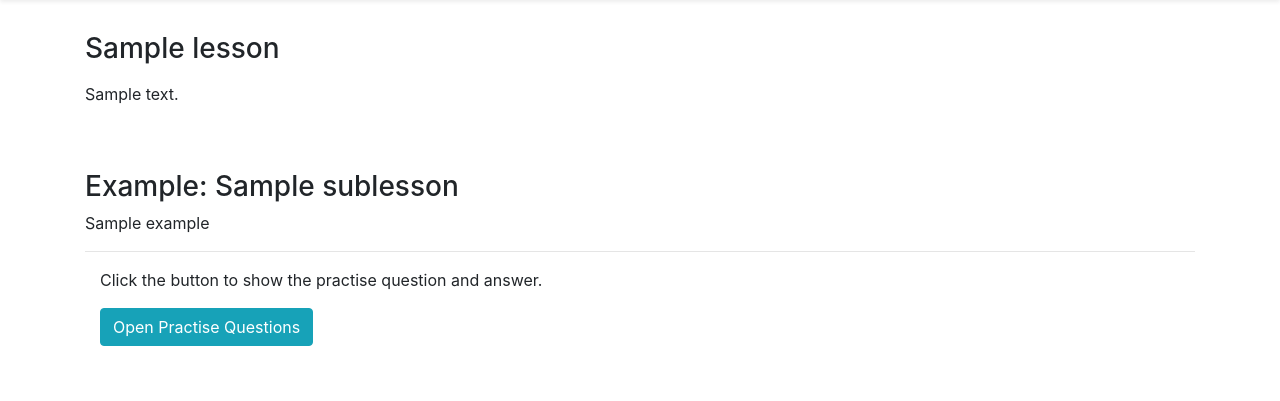
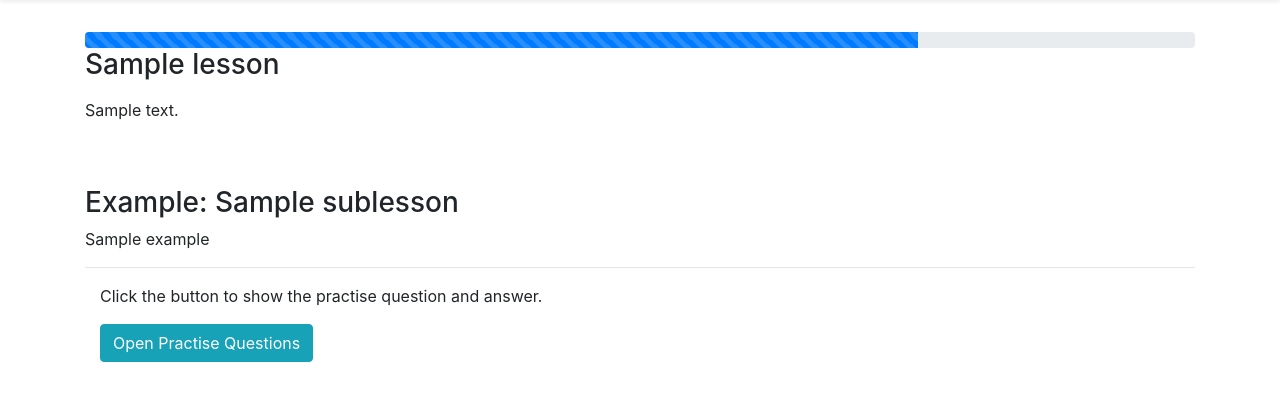
Before and after one commit to starfy84/PCTeacher, a Django app: template templates/sublesson.html in a window 1280 px wide. Shown: the part 56-457 px from the top of the page. Run offline with Django 3.2, Linux system fonts and the light colour scheme; tables that the repository leaves empty hold one stand-in row (values such as "Sample post"); the template is opened without the code that fills it: values that come from a table or form of the project are taken from there, most other values are stand-ins (such as "Sample title", 1, 10 or a date in 2020); some libraries are stand-ins or nearby versions.

Commit message:
Add progress bar

```diff
--- a/templates/sublesson.html
+++ b/templates/sublesson.html
@@ -5,6 +5,9 @@
 {% endblock %}
 
 {% block content %}
+<div class="progress">
+  <div class="progress-bar progress-bar-striped progress-bar-animated" role="progressbar" aria-valuenow="{{ done_lessons }}" aria-valuemin="0" aria-valuemax="{{ num_lessons }}" style="width: 75%"></div>
+</div>
 <div class="text">
 	<h3>{{ lesson.title }}</h3>
 	<p>{{ sublesson.content|linebreaks }}</p>
```
